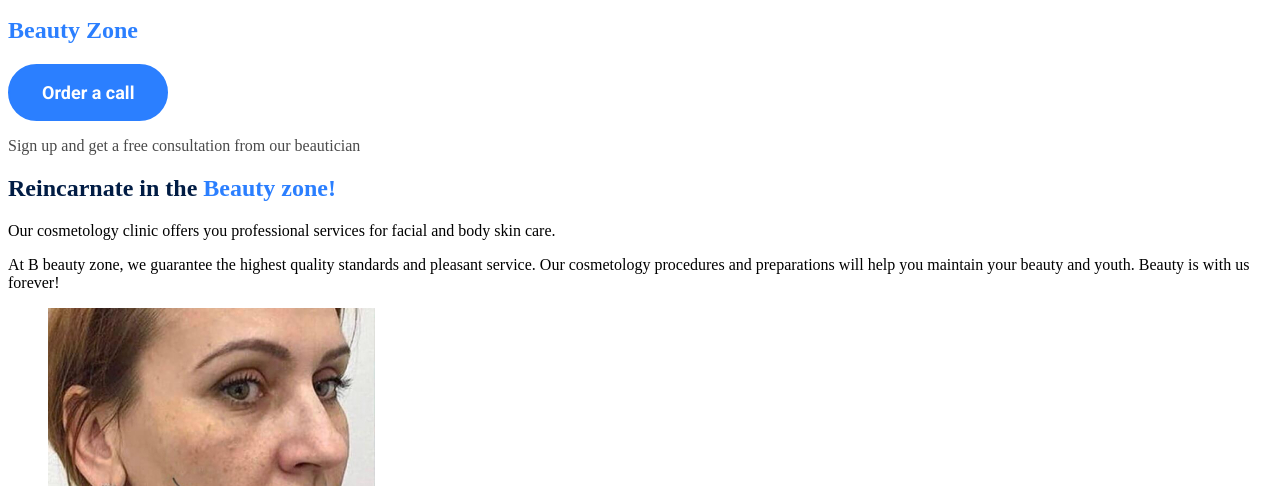
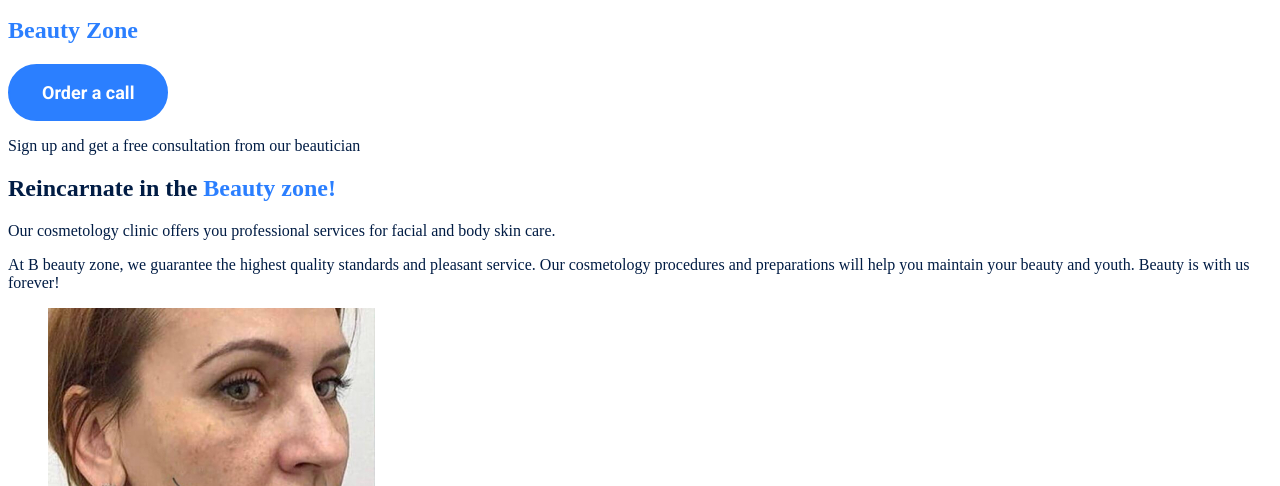
Before and after one commit to SerhiiViktorov89/genius-homework-1, a plain HTML site: page index.html in a window 1280 px wide. Shown: the part 314-800 px from the top of the page. Drawn offline with Linux system fonts and the light colour scheme.

Commit message:
added base style body

```diff
--- a/css/styles.css
+++ b/css/styles.css
@@ -8,6 +8,9 @@
 /* Base */
 ul {
   list-style-type: none;
+}
+body{
+  color: var(--color-primary-dark);
 }
 /* button */
 .hero-button {
@@ -39,10 +42,10 @@ ul {
 }
 /* hero-section */
 .section-title {
-  color: var(--color-primary-dark);
+
 }
 .sup-title {
-  color: var(--color-primary-dark);
+
 }
 .hero-title {
   color: var(--color-primary-accent);
@@ -51,5 +54,5 @@ ul {
   color: var(--color-primary-accent);
 }
 .sub-title {
-  color: var(--color-secondary-dark);
+
 }
```
